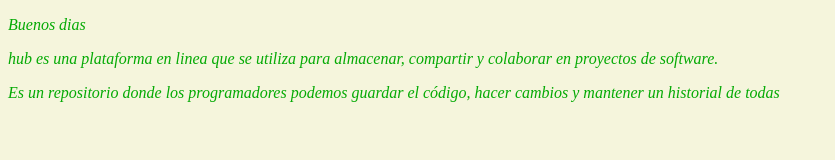
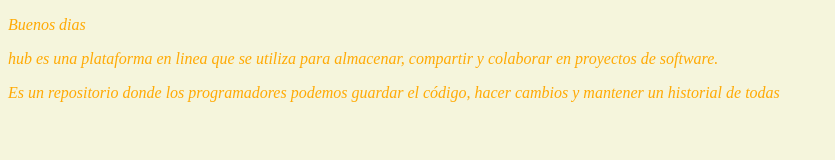
Before and after one commit to ArgenisMH/edifp, a plain HTML site: page index.html in a window 1280 px wide. Shown: the whole page, without its empty margins (0-835 px from the left). Drawn offline with Linux system fonts and the light colour scheme.

Commit message:
arreglos en color estilos.css 15/11/2024

```diff
--- a/css/estilos.css
+++ b/css/estilos.css
@@ -3,9 +3,9 @@ body {
     font-style: italic;
     color: rgb(4, 170, 4);
 }
-P{
+p{
     font-size: 28 px;
-    color: rgb (75,0,255);
+    color:rgb(255, 170, 4);
     font-style: italic;
 
 }
```
